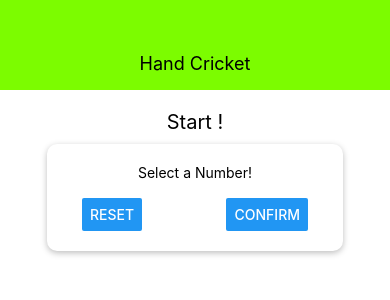
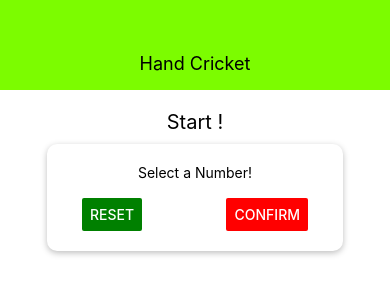
Before and after one commit to Ardad2/hand-cricket-mobile, a React Native app: screen / in a window 390 px wide. Shown: the top 300 px of the page. Built offline with nearby package versions, Linux system fonts and the light colour scheme.

Commit message:
Adding design

```diff
--- a/components/Header.js
+++ b/components/Header.js
@@ -1,5 +1,7 @@
 import React from 'react';
 import {View, Text, StyleSheet} from 'react-native';
+
+import Colors from '../constants/colors';
 
 const Header = props => {
     return (
@@ -7,7 +9,7 @@
         <View style={styles.header}>
             <Text style={styles.headerTitle}>{props.title}</Text>
         </View>
-    );;
+    );
 }
 
 const styles = StyleSheet.create({
--- /dev/null
+++ b/constants/colors.js
@@ -0,0 +1,4 @@
+export default {
+    primary: 'red',
+    accent: 'green'
+}
--- a/screens/StartGameScreen.js
+++ b/screens/StartGameScreen.js
@@ -1,19 +1,21 @@
 import React from 'react';
 import { View, Text, StyleSheet, TextInput, Button} from 'react-native';
+import Card from '../components/Card';
+import Colors from '../constants/colors';
 
 const StartGameScreen = props => {
     return (
         <View style={styles.screen}>
             <Text style={styles.title}>Start !</Text>
-         <View style={styles.inputContainer}>
+         <Card style={styles.inputContainer}>
              <Text>Select a Number!</Text>
              <TextInput />
              <View style={styles.buttonContainer}>
-                 <Button title = "Reset" onPress={() => {}}/>
-                 <Button title = "Confirm" onPress={() => {}}/>
-             </View>
+                 <Button title = "Reset" onPress={() => {}} color={Colors.accent}/>
+                 <Button title = "Confirm" onPress={() => {}} color={Colors.primary}/>
 
          </View>
+         </Card>
 
         </View>
     );
@@ -33,20 +35,15 @@
         width: 300,
         maxWidth: '80%',
         alignItems: 'center',
-        shadowColor: 'black',
-        shadowOffset: { width: 0, height: 2},
-        shadowRadius: 6,
-        shadowOpacity: 0.26,
-        elevation: 8,
-        backgroundColor: 'white',
-        padding: 20,
-        borderRadius: 10
     },
     buttonContainer: {
         flexDirection: 'row',
         width: '100%',
         justifyContent: 'space-between',
         paddingHorizontal: 15
+    },
+    button: {
+        width: 100
     }
 });
 
```
Also changed, not shown: components/Card.js (+5 -3 lines).
